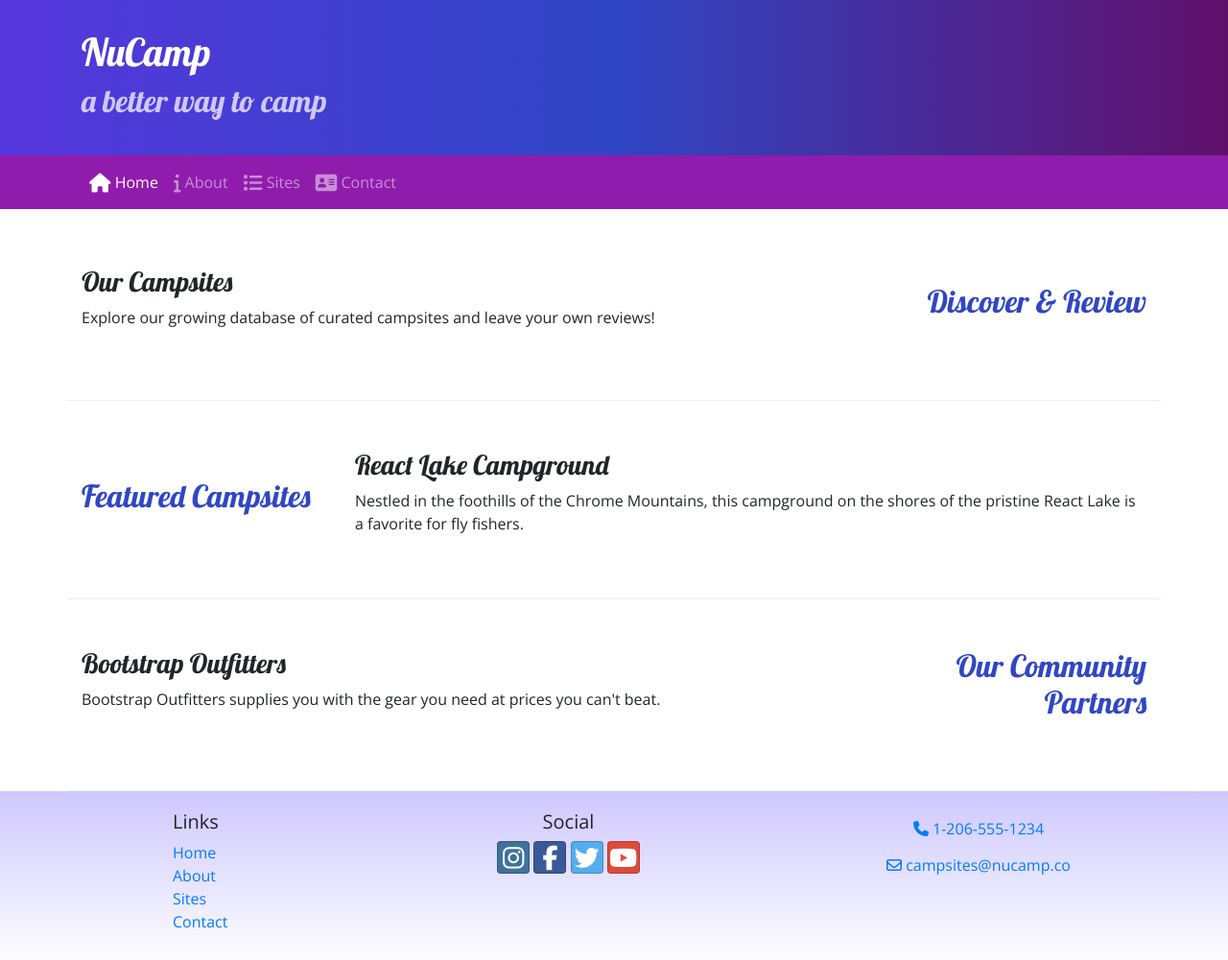
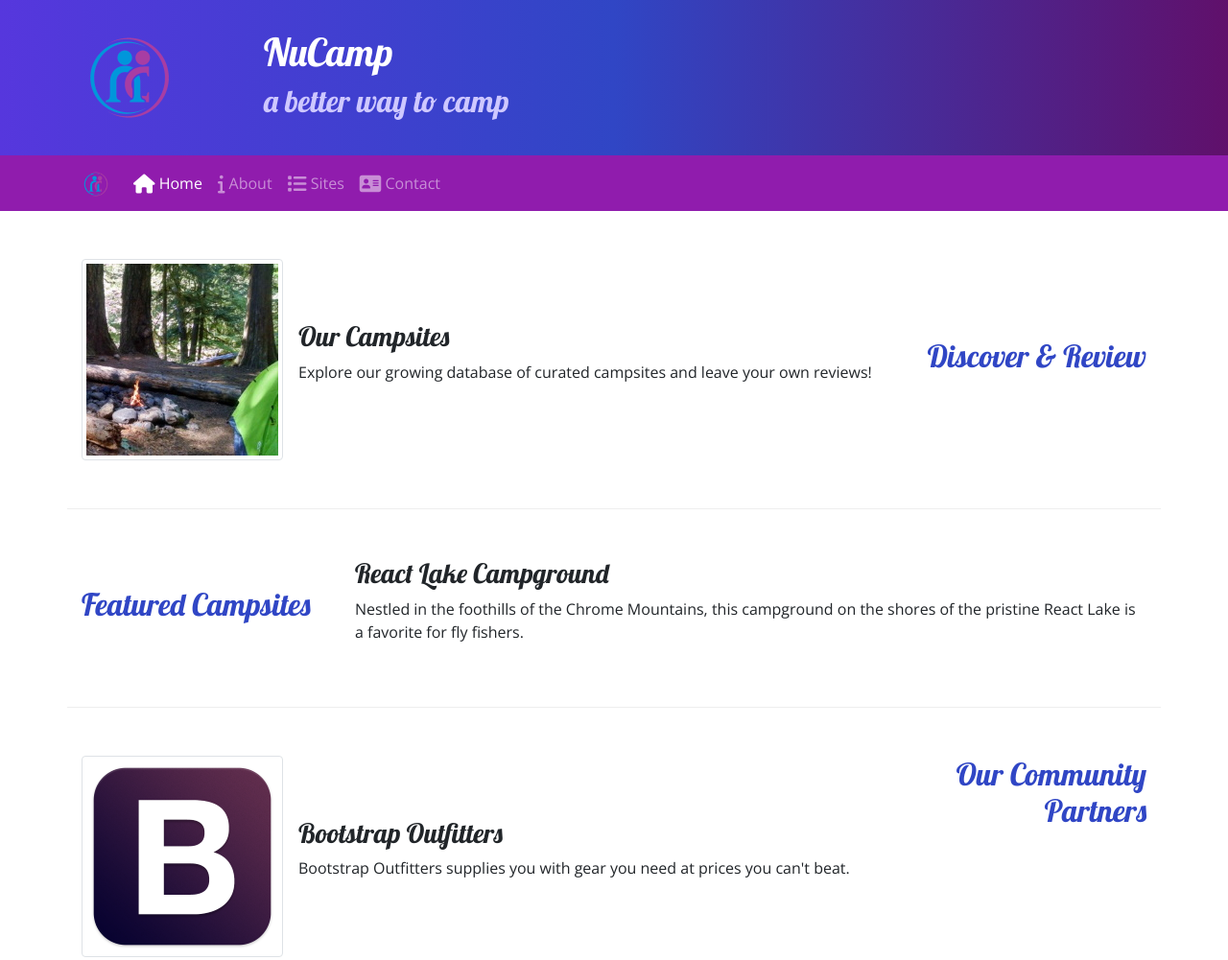
Before and after one commit to vamplrea/BooststrapNavBar, a website: page index.html in a window 1280 px wide. Shown: the top 1001 px of the page at 96% size. Drawn offline with nearby package versions, Linux system fonts and the light colour scheme.

Commit message:
Images and Media

```diff
--- a/index.html
+++ b/index.html
@@ -22,6 +22,9 @@
     <header class="jumbotron jumbotron-fluid">
         <div class="container">
             <div class="row">
+                <div class="col-4 col-sm-3 col-md-2 align-self-center">
+                    <img src="img/logo.png" class="img-fluid" />
+                 </div>
                 <div class="col">
                     <h1>NuCamp</h1>
                     <h2>a better way to camp</h2>
@@ -32,7 +35,8 @@
 
     <nav class="navbar navbar-expand-sm navbar-dark sticky-top">
         <div class="container">
-            <button class="navbar-toggler ml-auto" type="button" data-toggle="collapse" data-target="#nucampNavbar">
+            <a class="navbar-brand" href="#"><img src="img/logo.png" height="30" width="30" /></a>
+            <button class="navbar-toggler" type="button" data-toggle="collapse" data-target="#nucampNavbar">
                 <span class="navbar-toggler-icon"></span>
             </button>
             <div class="collapse navbar-collapse" id="nucampNavbar">
@@ -52,8 +56,13 @@
                 <h2 class="text-sm-right"  >Discover & Review</h2>
             </div>
             <div class="col">
-                <h3>Our Campsites</h3>
-                <p class="d-none d-sm-block">Explore our growing database of curated campsites and leave your own reviews!</p>
+                <div class="media">
+                    <img class="d-flex mr-3 img-thumbnail" src="img/breadcrumb-trail-thumb.jpg" alt="Breadcrumb Trail" />
+                    <div class="media-body align-self-center">
+                        <h3>Our Campsites</h3>
+                        <p class="d-none d-sm-block">Explore our growing database of curated campsites and leave your own reviews!</p>
+                    </div>
+                </div>
             </div>
         </div>
 
@@ -72,8 +81,13 @@
                 <h2 class="text-sm-right">Our Community Partners</h2>
             </div>
             <div class="col">
-                <h3>Bootstrap Outfitters</h3>
-        		<p class="d-none d-sm-block">Bootstrap Outfitters supplies you with the gear you need at prices you can't beat.</p>
+                <div class="media">
+                    <img class="d-flex mr-3 img-thumbnail" src="img/bootstrap-thumb.png" alt="Bootstrap Outfitters" />
+                    <div class="media-body align-self-center">
+                        <h3>Bootstrap Outfitters</h3>
+        				<p class="d-none d-sm-block">Bootstrap Outfitters supplies you with gear you need at prices you can't beat.</p>
+                    </div>
+                </div>
             </div>
         </div>
     </div>
```
Also changed, not shown: aboutus.html (+5 -1 lines), contactus.html (+5 -1 lines), img/bootstrap-thumb.png (added), img/breadcrumb-trail-thumb.jpg (added), img/breadcrumb-trail.jpg (added), img/chrome-river-thumb.jpg (added), img/chrome-river.jpg (added), img/logo.png (added), img/react-lake-thumb.jpg (added), img/react-lake.jpg (added).
